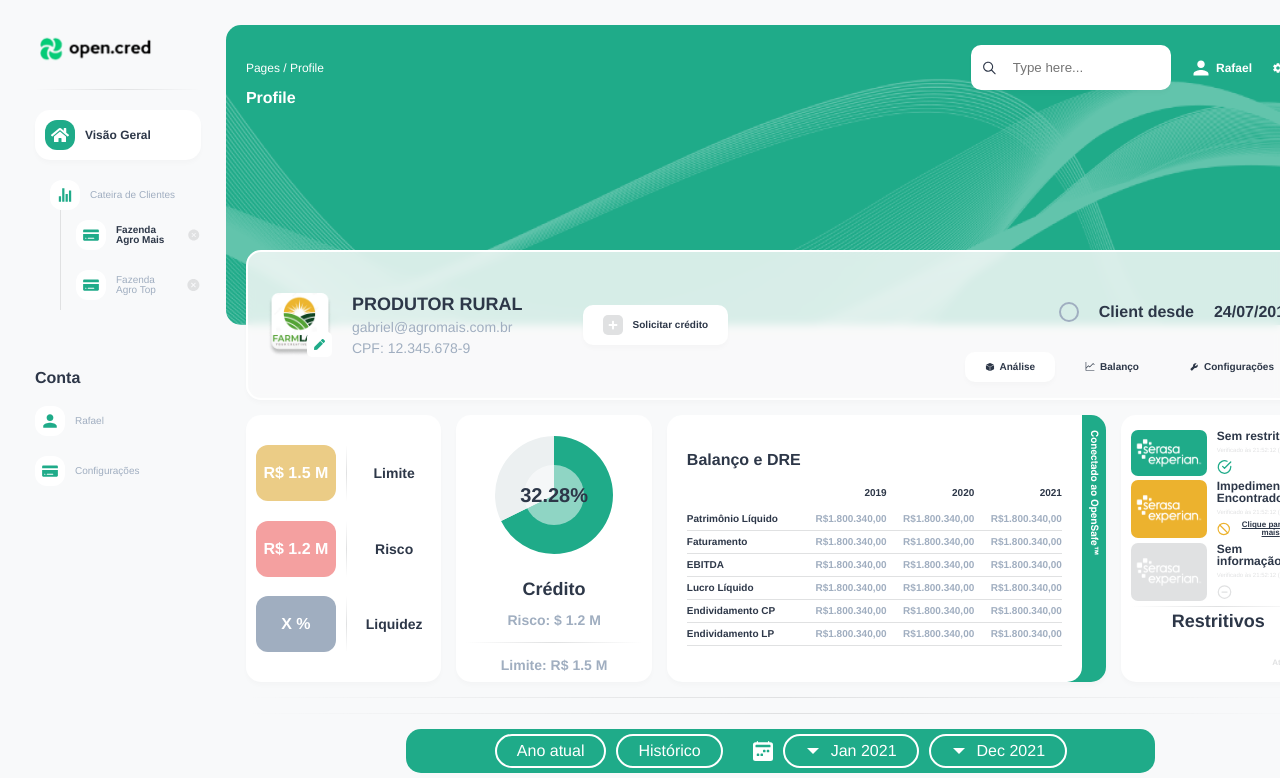
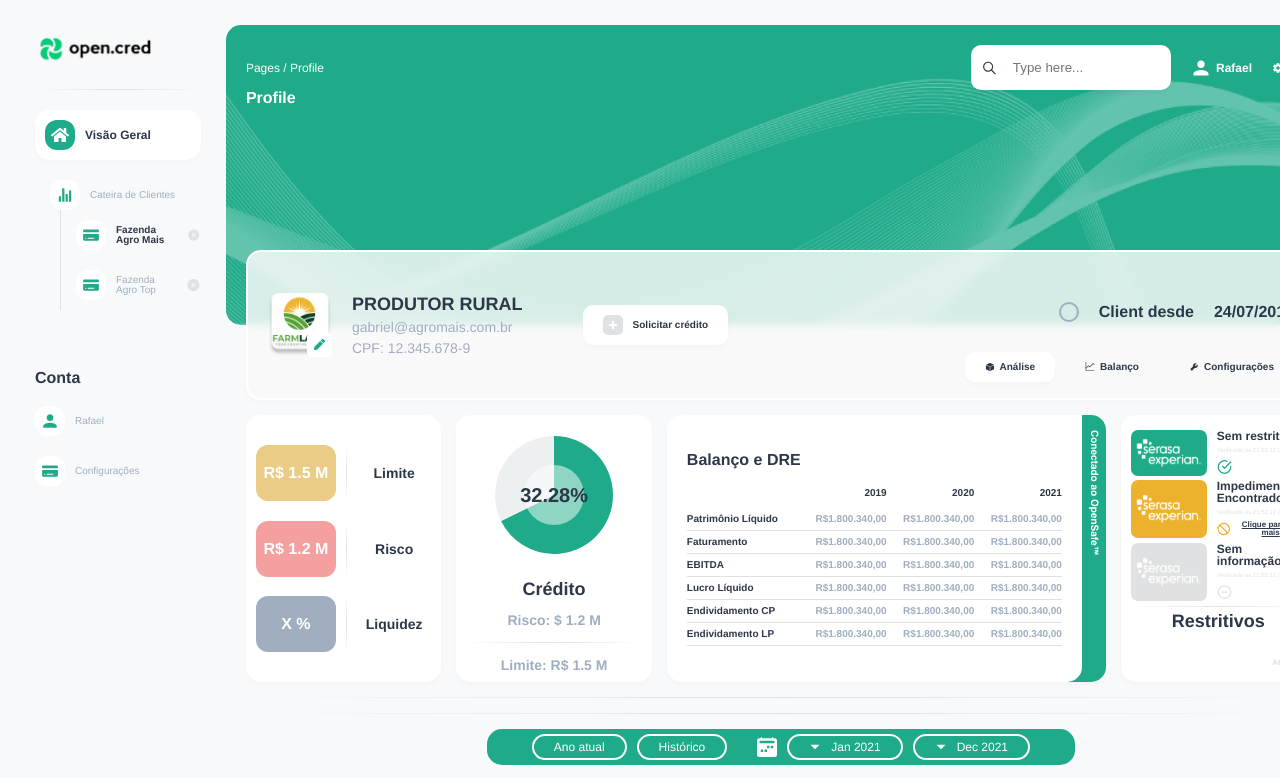
Before and after one commit to henriquemarioto/open-cred-demo, a React (Vite) app: page / in a window 1280 px wide. Shown: the top 778 px of the page. Built offline with nearby package versions, Linux system fonts and the light colour scheme.

Commit message:
fix: calendar styled and componentized

```diff
--- a/src/App.tsx
+++ b/src/App.tsx
@@ -1,13 +1,3 @@
-import { AiOutlineReload } from "react-icons/ai";
-import {
-  FiCheckCircle,
-  FiMinusCircle,
-  FiSlash,
-  FiUpload,
-} from "react-icons/fi";
-import { GoTriangleDown } from "react-icons/go";
-import { BsFillCalendar2WeekFill } from "react-icons/bs";
-import { IoIosLock } from "react-icons/io";
 import Header from "./components/Header";
 import {
   Container,
@@ -20,13 +10,10 @@ import {
   SerasaInfo,
   RestritivosTitle,
   UpdateContainer,
-  Calendar,
-  CalendarButtons,
   Footer,
 } from "./styles";
+
 import HorizontalDivision from "./components/HorizontalDivision";
-import openSafe from "./assets/imgs/opensafe.svg";
-import serasa from "./assets/imgs/serasaexperian.svg";
 import sap from "./assets/imgs/sap.svg";
 import PieGraph from "./components/Charts/PieGraph";
 import TableDRE from "./components/Tables/TableDRE";
@@ -39,6 +26,19 @@ import AccountInfo from "./components/AccountInfo";
 import BankData from "./components/BankData";
 import ContainerContentItem from "./components/ContainerContentItem";
 import ContainerContentItemGraph from "./components/ContainerContentItemGraph";
+import Calendar from "./components/Calendar";
+
+import openSafe from "./assets/imgs/opensafe.svg";
+import serasa from "./assets/imgs/serasaexperian.svg";
+
+import { AiOutlineReload } from "react-icons/ai";
+import {
+  FiCheckCircle,
+  FiMinusCircle,
+  FiSlash,
+  FiUpload,
+} from "react-icons/fi";
+import { IoIosLock } from "react-icons/io";
 
 function App() {
   return (
@@ -137,24 +137,7 @@ function App() {
             <HorizontalDivision />
             <HorizontalDivision />
             {/* center calendar */}
-            <Calendar>
-              <div>
-                <CalendarButtons>Ano atual</CalendarButtons>
-                <CalendarButtons>Histórico</CalendarButtons>
-              </div>
-
-              <div>
-                <BsFillCalendar2WeekFill />
-                <CalendarButtons>
-                  <GoTriangleDown />
-                  Jan 2021
-                </CalendarButtons>
-                <CalendarButtons>
-                  <GoTriangleDown />
-                  Dec 2021
-                </CalendarButtons>
-              </div>
-            </Calendar>
+            <Calendar />
 
             <ContentSection>
               {/* Graphic Performance */}
--- /dev/null
+++ b/src/components/Calendar/index.tsx
@@ -0,0 +1,28 @@
+import { BsFillCalendar2WeekFill } from "react-icons/bs";
+import { GoTriangleDown } from "react-icons/go";
+import { CalendarButtons, Container } from "./styles";
+
+const Calendar = () => {
+    return (
+      <Container>
+        <div>
+          <CalendarButtons>Ano atual</CalendarButtons>
+          <CalendarButtons>Histórico</CalendarButtons>
+        </div>
+
+        <div>
+          <BsFillCalendar2WeekFill />
+          <CalendarButtons>
+            <GoTriangleDown />
+            Jan 2021
+          </CalendarButtons>
+          <CalendarButtons>
+            <GoTriangleDown />
+            Dec 2021
+          </CalendarButtons>
+        </div>
+      </Container>
+    );
+}
+
+export default Calendar
--- /dev/null
+++ b/src/components/Calendar/styles.ts
@@ -0,0 +1,50 @@
+import styled from "styled-components";
+
+export const Container = styled.section`
+  width: 55%;
+  background-color: var(--green);
+  border-radius: 15px;
+  padding: 5px;
+  margin: 0 auto;
+
+  display: flex;
+  justify-content: center;
+  align-items: center;
+  gap: 30px;
+
+  > div {
+    display: flex;
+    justify-content: center;
+    align-items: center;
+
+    gap: 10px;
+
+    > svg {
+      height: 20px;
+      width: 20px;
+      color: var(--white);
+    }
+  }
+
+  @media (min-width: 1920px) {
+
+  }
+`;
+
+export const CalendarButtons = styled.button`
+  background-color: var(--green);
+  font-size: 12px;
+  padding: 5px 20px;
+  border-radius: 20px;
+  border: 2px solid var(--white);
+  color: var(--white);
+  cursor: pointer;
+
+  display: flex;
+  align-items: center;
+  gap: 10px;
+
+  @media (min-width: 1920px) {
+    font-size: 16px;
+  }
+`;
--- a/src/styles.ts
+++ b/src/styles.ts
@@ -148,46 +148,6 @@ export const UpdateContainer = styled.div`
   }
 `;
 
-export const Calendar = styled.section`
-  width: 70%;
-  background-color: var(--green);
-  border-radius: 15px;
-  padding: 5px;
-  margin: 0 auto;
-
-  display: flex;
-  justify-content: center;
-  align-items: center;
-  gap: 30px;
-
-  > div {
-    display: flex;
-    justify-content: center;
-    align-items: center;
-
-    gap: 10px;
-
-    > svg {
-      height: 20px;
-      width: 20px;
-      color: var(--white);
-    }
-  }
-`;
-
-export const CalendarButtons = styled.button`
-  background-color: var(--green);
-  padding: 7px 20px;
-  border-radius: 20px;
-  border: 2px solid var(--white);
-  color: var(--white);
-  cursor: pointer;
-
-  display: flex;
-  align-items: center;
-  gap: 10px;
-`;
-
 export const Footer = styled.footer`
   display: flex;
   gap: 40px;
```
